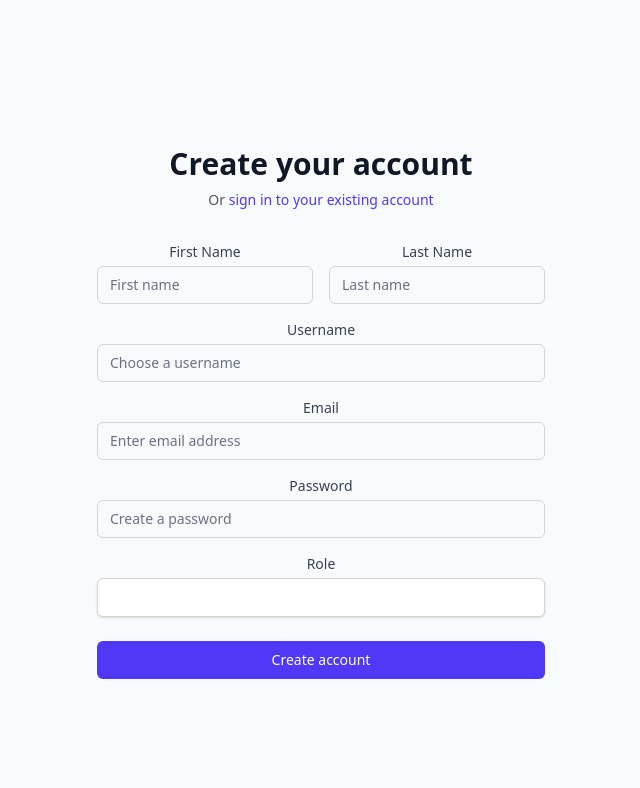
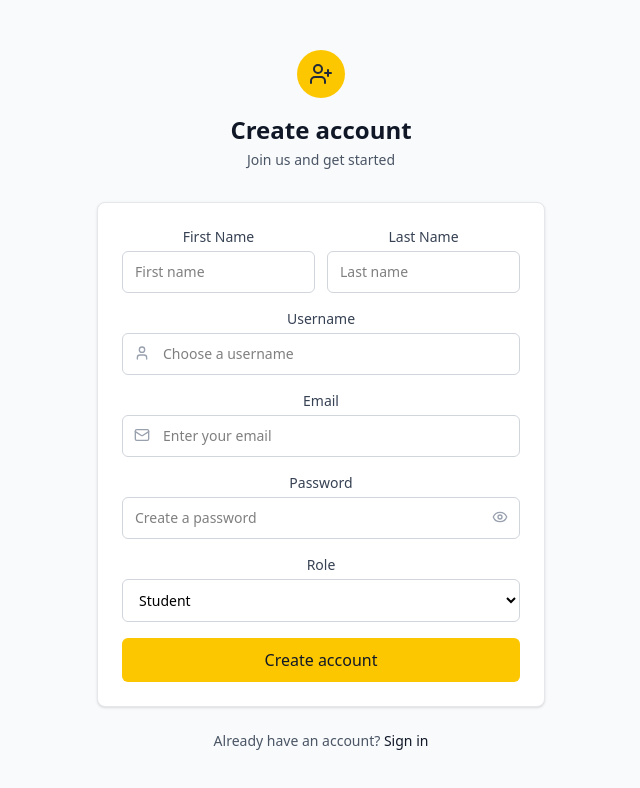
Before and after one commit to habibFRH/frontendrevconseil-elearning-, a React (Vite) app: page /register in a window 1280 px wide. Shown: the top 788 px of the page, without its empty margins (319-959 px from the left). Built offline with nearby package versions, Linux system fonts and the light colour scheme.

Commit message:
change the login/register design and add error handling for register

```diff
--- a/src/components/Login.tsx
+++ b/src/components/Login.tsx
@@ -2,6 +2,7 @@
 import React, { useState } from 'react';
 import { useAuth } from '../contexts/AuthContext';
 import type { LoginRequest } from '../types';
+import { Eye, EyeOff, Mail, Lock } from 'lucide-react';
 import { useNavigate } from 'react-router-dom';
 
 const Login: React.FC = () => {
@@ -11,7 +12,7 @@ const Login: React.FC = () => {
   });
   const [error, setError] = useState<string>('');
   const [isLoading, setIsLoading] = useState(false);
-
+  const [showPassword, setShowPassword] = useState(false);
   const { login } = useAuth();
   const navigate = useNavigate();
 
@@ -21,6 +22,10 @@ const Login: React.FC = () => {
       ...prev,
       [name]: value,
     }));
+  };
+
+  const navigateToRegister = () => {
+    navigate('/register');
   };
 
   const handleSubmit = async (e: React.FormEvent) => {
@@ -39,74 +44,100 @@ const Login: React.FC = () => {
   };
 
   return (
-    <div className="min-h-screen w-screen flex items-center justify-center bg-gray-50 py-12 px-4 sm:px-6 lg:px-8">
-      <div className="max-w-md w-full space-y-8">
-        <div>
-          <h2 className="mt-6 text-center text-3xl font-extrabold text-gray-900">
-            Sign in to your account
-          </h2>
-          <p className="mt-2 text-center text-sm text-gray-600">
-            Or{' '}
-            <button
-              onClick={() => navigate('/register')}
-              className="font-medium text-indigo-600 hover:text-indigo-500"
-            >
-              create a new account
-            </button>
-          </p>
+    <div className="min-h-screen bg-gray-50 flex items-center justify-center p-6">
+      <div className="w-full max-w-sm">
+        {/* Header */}
+        <div className="text-center mb-8">
+          <div className="inline-flex items-center justify-center w-12 h-12 bg-yellow-400 rounded-full mb-4">
+            <Lock className="w-6 h-6 text-gray-800" />
+          </div>
+          <h1 className="text-2xl font-bold text-gray-900 mb-1">Welcome back</h1>
+          <p className="text-gray-600 text-sm">Sign in to your account</p>
         </div>
 
-        <form className="mt-8 space-y-6" onSubmit={handleSubmit}>
+        {/* Card */}
+        <div className="bg-white rounded-lg shadow-sm border border-gray-200 p-6">
+          {/* Error message */}
           {error && (
-            <div className="bg-red-100 border border-red-400 text-red-700 px-4 py-3 rounded">
+            <div className="bg-red-50 border border-red-200 text-red-700 text-sm px-3 py-2 rounded-md mb-4">
               {error}
             </div>
           )}
 
           <div className="space-y-4">
+            {/* Email field */}
             <div>
-              <label htmlFor="usernameOrEmail" className="block text-sm font-medium text-gray-700">
-                Username or Email
+              <label htmlFor="usernameOrEmail" className="block text-sm font-medium text-gray-700 mb-1">
+                Email or Username
               </label>
-              <input
-                id="usernameOrEmail"
-                name="usernameOrEmail"
-                type="text"
-                required
-                value={formData.usernameOrEmail}
-                onChange={handleChange}
-                className="mt-1 appearance-none relative block w-full px-3 py-2 border border-gray-300 placeholder-gray-500 text-gray-900 rounded-md focus:outline-none focus:ring-indigo-500 focus:border-indigo-500 focus:z-10 sm:text-sm"
-                placeholder="Enter username or email"
-              />
+              <div className="relative">
+                <Mail className="absolute left-3 top-3 h-4 w-4 text-black" />
+                <input
+                  id="usernameOrEmail"
+                  name="usernameOrEmail"
+                  type="text"
+                  value={formData.usernameOrEmail}
+                  onChange={handleChange}
+                  className="w-full text-black pl-10 pr-3 py-2.5 border border-gray-300 rounded-md text-sm focus:outline-none focus:ring-2 focus:ring-yellow-400 focus:border-yellow-400 transition-colors"
+                  placeholder="Enter your email or username"
+                />
+              </div>
             </div>
 
+            {/* Password field */}
             <div>
-              <label htmlFor="password" className="block text-sm font-medium text-gray-700">
+              <label htmlFor="password" className="block text-sm font-medium text-gray-700 mb-1">
                 Password
               </label>
-              <input
-                id="password"
-                name="password"
-                type="password"
-                required
-                value={formData.password}
-                onChange={handleChange}
-                className="mt-1 appearance-none relative block w-full px-3 py-2 border border-gray-300 placeholder-gray-500 text-gray-900 rounded-md focus:outline-none focus:ring-indigo-500 focus:border-indigo-500 focus:z-10 sm:text-sm"
-                placeholder="Enter password"
-              />
+              <div className="relative">
+                <Lock className="absolute left-3 top-3 h-4 w-4 text-gray-400" />
+                <input
+                  id="password"
+                  name="password"
+                  type={showPassword ? "text" : "password"}
+                  value={formData.password}
+                  onChange={handleChange}
+                  className="w-full text-black pl-10 pr-10 py-2.5 border border-gray-300 rounded-md text-sm focus:outline-none focus:ring-2 focus:ring-yellow-400 focus:border-yellow-400 transition-colors"
+                  placeholder="Enter your password"
+                />
+                <button
+                  type="button"
+                  onClick={() => setShowPassword(!showPassword)}
+                  className="absolute right-3 top-3 text-gray-400 hover:text-gray-600"
+                >
+                  {showPassword ? <EyeOff className="h-4 w-4" /> : <Eye className="h-4 w-4" />}
+                </button>
+              </div>
             </div>
-          </div>
 
-          <div>
+            {/* Submit button */}
             <button
-              type="submit"
+              onClick={handleSubmit}
               disabled={isLoading}
-              className="group relative w-full flex justify-center py-2 px-4 border border-transparent text-sm font-medium rounded-md text-white bg-indigo-600 hover:bg-indigo-700 focus:outline-none focus:ring-2 focus:ring-offset-2 focus:ring-indigo-500 disabled:opacity-50 disabled:cursor-not-allowed"
+              className="w-full bg-yellow-400 hover:bg-yellow-500 text-gray-900 font-medium py-2.5 px-4 rounded-md transition-colors duration-200 disabled:opacity-50 disabled:cursor-not-allowed"
             >
-              {isLoading ? 'Signing in...' : 'Sign in'}
+              {isLoading ? (
+                <div className="flex items-center justify-center">
+                  <div className="w-4 h-4 border-2 border-gray-600 border-t-transparent rounded-full animate-spin mr-2"></div>
+                  Signing in...
+                </div>
+              ) : (
+                'Sign in'
+              )}
             </button>
           </div>
-        </form>
+        </div>
+
+        {/* Footer */}
+        <p className="text-center text-sm text-gray-600 mt-6">
+          Don't have an account?{' '}
+          <button
+            onClick={navigateToRegister}
+            className="text-gray-900 font-medium hover:text-yellow-600 transition-colors"
+          >
+            Sign up
+          </button>
+        </p>
       </div>
     </div>
   );
--- a/src/components/Register.tsx
+++ b/src/components/Register.tsx
@@ -4,6 +4,7 @@ import { useAuth } from '../contexts/AuthContext';
 import type { RegisterRequest } from '../types';
 import { Role } from '../types';
 import { useNavigate } from 'react-router-dom';
+import { Eye, EyeOff, User, Mail, UserPlus } from 'lucide-react';
 
 const Register: React.FC = () => {
   const [formData, setFormData] = useState<RegisterRequest>({
@@ -15,8 +16,9 @@ const Register: React.FC = () => {
     role: Role.STUDENT,
   });
   const [error, setError] = useState<string>('');
+  const [fieldErrors, setFieldErrors] = useState<{[key: string]: string}>({});
   const [isLoading, setIsLoading] = useState(false);
-
+  const [showPassword, setShowPassword] = useState(false);
   const { register } = useAuth();
   const navigate = useNavigate();
 
@@ -26,160 +28,301 @@ const Register: React.FC = () => {
       ...prev,
       [name]: value,
     }));
+    // Clear field error when user starts typing
+    if (fieldErrors[name]) {
+      setFieldErrors(prev => ({
+        ...prev,
+        [name]: ''
+      }));
+    }
+  };
+
+  const navigateToLogin = () => {
+    navigate('/login');
   };
 
   const handleSubmit = async (e: React.FormEvent) => {
     e.preventDefault();
     setError('');
+    setFieldErrors({});
     setIsLoading(true);
 
     try {
       await register(formData);
       navigate('/dashboard');
     } catch (err: any) {
-      setError(err.response?.data?.error || 'Registration failed. Please try again.');
+      console.error('Registration error:', err);
+      console.error('Full error response:', err.response);
+
+      if (err.response?.status === 400 && err.response?.data) {
+        const errorData = err.response.data;
+        console.error('Error data:', errorData);
+
+        // Handle backend validation errors - show exact messages
+        if (typeof errorData === 'string') {
+          // If error is just a string, show it as general error
+          setError(errorData);
+        } else if (errorData && typeof errorData === 'object') {
+          // Check if we have structured validation errors from backend
+          if (errorData.errors && typeof errorData.errors === 'object') {
+            // Handle field-specific errors from backend
+            const backendFieldErrors = errorData.errors;
+            const newFieldErrors: {[key: string]: string} = {};
+
+            // Map backend field errors directly
+            Object.keys(backendFieldErrors).forEach(field => {
+              newFieldErrors[field] = backendFieldErrors[field];
+            });
+
+            if (Object.keys(newFieldErrors).length > 0) {
+              setFieldErrors(newFieldErrors);
+              // Also show general message if available
+              if (errorData.message) {
+                setError(errorData.message);
+              }
+            } else {
+              setError(errorData.message || 'Validation failed. Please check your input.');
+            }
+          } else if (errorData.error && typeof errorData.error === 'string') {
+            // Parse the error string to extract field-specific messages (fallback)
+            const errorMessage = errorData.error;
+            const newFieldErrors: {[key: string]: string} = {};
+
+            // Extract exact messages from backend validation errors
+            if (errorMessage.includes('Username must be between 3 and 50 characters')) {
+              newFieldErrors.username = 'Username must be between 3 and 50 characters';
+            }
+            if (errorMessage.includes('Email should be valid')) {
+              newFieldErrors.email = 'Email should be valid';
+            }
+            if (errorMessage.includes('Password must be at least 6 characters')) {
+              newFieldErrors.password = 'Password must be at least 6 characters';
+            }
+            if (errorMessage.includes('First name is required')) {
+              newFieldErrors.firstName = 'First name is required';
+            }
+            if (errorMessage.includes('Last name is required')) {
+              newFieldErrors.lastName = 'Last name is required';
+            }
+
+            // If we found field-specific errors, display them
+            if (Object.keys(newFieldErrors).length > 0) {
+              setFieldErrors(newFieldErrors);
+            } else {
+              // Show the full error message if we couldn't parse field errors
+              setError(errorMessage);
+            }
+          } else {
+            // Fallback: show any error message we can find
+            setError(errorData.message || errorData.error || 'Registration failed. Please try again.');
+          }
+        } else {
+          setError('Registration failed. Please try again.');
+        }
+      } else {
+        setError('Registration failed. Please try again.');
+      }
     } finally {
       setIsLoading(false);
     }
   };
 
   return (
-    <div className="min-h-screen flex items-center justify-center bg-gray-50 py-12 px-4 sm:px-6 lg:px-8">
-      <div className="max-w-md w-full space-y-8">
-        <div>
-          <h2 className="mt-6 text-center text-3xl font-extrabold text-gray-900">
-            Create your account
-          </h2>
-          <p className="mt-2 text-center text-sm text-gray-600">
-            Or{' '}
-            <button
-              onClick={() => navigate('/login')}
-              className="font-medium text-indigo-600 hover:text-indigo-500"
-            >
-              sign in to your existing account
-            </button>
-          </p>
+    <div className="min-h-screen bg-gray-50 flex items-center justify-center p-6">
+      <div className="w-full max-w-md">
+        {/* Header */}
+        <div className="text-center mb-8">
+          <div className="inline-flex items-center justify-center w-12 h-12 bg-yellow-400 rounded-full mb-4">
+            <UserPlus className="w-6 h-6 text-gray-800" />
+          </div>
+          <h1 className="text-2xl font-bold text-gray-900 mb-1">Create account</h1>
+          <p className="text-gray-600 text-sm">Join us and get started</p>
         </div>
 
-        <form className="mt-8 space-y-6" onSubmit={handleSubmit}>
+        {/* Card */}
+        <div className="bg-white rounded-lg shadow-sm border border-gray-200 p-6">
+          {/* Error message */}
           {error && (
-            <div className="bg-red-100 border border-red-400 text-red-700 px-4 py-3 rounded">
+            <div className="bg-red-50 border border-red-200 text-red-700 text-sm px-3 py-2 rounded-md mb-4">
               {error}
             </div>
           )}
 
           <div className="space-y-4">
-            <div className="grid grid-cols-2 gap-4">
+            {/* First and Last Name */}
+            <div className="grid grid-cols-2 gap-3">
               <div>
-                <label htmlFor="firstName" className="block text-sm font-medium text-gray-700">
+                <label htmlFor="firstName" className="block text-sm font-medium text-gray-700 mb-1">
                   First Name
                 </label>
                 <input
                   id="firstName"
                   name="firstName"
                   type="text"
-                  required
                   value={formData.firstName}
                   onChange={handleChange}
-                  className="mt-1 appearance-none relative block w-full px-3 py-2 border border-gray-300 placeholder-gray-500 text-gray-900 rounded-md focus:outline-none focus:ring-indigo-500 focus:border-indigo-500 sm:text-sm"
+                  className={`w-full text-black px-3 py-2.5 border rounded-md text-sm focus:outline-none focus:ring-2 transition-colors ${
+                    fieldErrors.firstName
+                      ? 'border-red-300 focus:ring-red-400 focus:border-red-400'
+                      : 'border-gray-300 focus:ring-yellow-400 focus:border-yellow-400'
+                  }`}
                   placeholder="First name"
                 />
+                {fieldErrors.firstName && (
+                  <p className="mt-1 text-xs text-red-600">{fieldErrors.firstName}</p>
+                )}
               </div>
-
               <div>
-                <label htmlFor="lastName" className="block text-sm font-medium text-gray-700">
+                <label htmlFor="lastName" className="block text-sm font-medium text-gray-700 mb-1">
                   Last Name
                 </label>
                 <input
                   id="lastName"
                   name="lastName"
                   type="text"
-                  required
                   value={formData.lastName}
                   onChange={handleChange}
-                  className="mt-1 appearance-none relative block w-full px-3 py-2 border border-gray-300 placeholder-gray-500 text-gray-900 rounded-md focus:outline-none focus:ring-indigo-500 focus:border-indigo-500 sm:text-sm"
+                  className={`w-full text-black px-3 py-2.5 border rounded-md text-sm focus:outline-none focus:ring-2 transition-colors ${
+                    fieldErrors.lastName
+                      ? 'border-red-300 focus:ring-red-400 focus:border-red-400'
+                      : 'border-gray-300 focus:ring-yellow-400 focus:border-yellow-400'
+                  }`}
                   placeholder="Last name"
                 />
+                {fieldErrors.lastName && (
+                  <p className="mt-1 text-xs text-red-600">{fieldErrors.lastName}</p>
+                )}
               </div>
             </div>
 
+            {/* Username */}
             <div>
-              <label htmlFor="username" className="block text-sm font-medium text-gray-700">
+              <label htmlFor="username" className="block text-sm font-medium text-gray-700 mb-1">
                 Username
               </label>
+              <div className="relative">
+                <User className="absolute left-3 top-3 h-4 w-4 text-gray-400" />
                 <input
                   id="username"
                   name="username"
                   type="text"
-                required
                   value={formData.username}
                   onChange={handleChange}
-                className="mt-1 appearance-none relative block w-full px-3 py-2 border border-gray-300 placeholder-gray-500 text-gray-900 rounded-md focus:outline-none focus:ring-indigo-500 focus:border-indigo-500 sm:text-sm"
+                  className={`w-full text-black pl-10 pr-3 py-2.5 border rounded-md text-sm focus:outline-none focus:ring-2 transition-colors ${
+                    fieldErrors.username
+                      ? 'border-red-300 focus:ring-red-400 focus:border-red-400'
+                      : 'border-gray-300 focus:ring-yellow-400 focus:border-yellow-400'
+                  }`}
                   placeholder="Choose a username"
                 />
               </div>
+              {fieldErrors.username && (
+                <p className="mt-1 text-xs text-red-600">{fieldErrors.username}</p>
+              )}
+            </div>
 
+            {/* Email */}
             <div>
-              <label htmlFor="email" className="block text-sm font-medium text-gray-700">
+              <label htmlFor="email" className="block text-sm font-medium text-gray-700 mb-1">
                 Email
               </label>
+              <div className="relative">
+                <Mail className="absolute left-3 top-3 h-4 w-4 text-gray-400" />
                 <input
                   id="email"
                   name="email"
                   type="email"
-                required
                   value={formData.email}
                   onChange={handleChange}
-                className="mt-1 appearance-none relative block w-full px-3 py-2 border border-gray-300 placeholder-gray-500 text-gray-900 rounded-md focus:outline-none focus:ring-indigo-500 focus:border-indigo-500 sm:text-sm"
-                placeholder="Enter email address"
+                  className={`w-full text-black pl-10 pr-3 py-2.5 border rounded-md text-sm focus:outline-none focus:ring-2 transition-colors ${
+                    fieldErrors.email
+                      ? 'border-red-300 focus:ring-red-400 focus:border-red-400'
+                      : 'border-gray-300 focus:ring-yellow-400 focus:border-yellow-400'
+                  }`}
+                  placeholder="Enter your email"
                 />
               </div>
+              {fieldErrors.email && (
+                <p className="mt-1 text-xs text-red-600">{fieldErrors.email}</p>
+              )}
+            </div>
 
+            {/* Password */}
             <div>
-              <label htmlFor="password" className="block text-sm font-medium text-gray-700">
+              <label htmlFor="password" className="block text-sm font-medium text-gray-700 mb-1">
                 Password
               </label>
+              <div className="relative">
                 <input
                   id="password"
                   name="password"
-                type="password"
-                required
+                  type={showPassword ? "text" : "password"}
                   value={formData.password}
                   onChange={handleChange}
-                className="mt-1 appearance-none relative block w-full px-3 py-2 border border-gray-300 placeholder-gray-500 text-gray-900 rounded-md focus:outline-none focus:ring-indigo-500 focus:border-indigo-500 sm:text-sm"
+                  className={`w-full text-black pr-10 py-2.5 px-3 border rounded-md text-sm focus:outline-none focus:ring-2 transition-colors ${
+                    fieldErrors.password
+                      ? 'border-red-300 focus:ring-red-400 focus:border-red-400'
+                      : 'border-gray-300 focus:ring-yellow-400 focus:border-yellow-400'
+                  }`}
                   placeholder="Create a password"
                 />
+                <button
+                  type="button"
+                  onClick={() => setShowPassword(!showPassword)}
+                  className="absolute right-3 top-3 text-gray-400 hover:text-gray-600"
+                >
+                  {showPassword ? <EyeOff className="h-4 w-4" /> : <Eye className="h-4 w-4" />}
+                </button>
+              </div>
+              {fieldErrors.password && (
+                <p className="mt-1 text-xs text-red-600">{fieldErrors.password}</p>
+              )}
             </div>
 
+            {/* Role */}
             <div>
-              <label htmlFor="role" className="block text-sm font-medium text-gray-700">
+              <label htmlFor="role" className="block text-sm font-medium text-gray-700 mb-1">
                 Role
               </label>
               <select
                 id="role"
                 name="role"
-                required
                 value={formData.role}
                 onChange={handleChange}
-                className="mt-1 block w-full px-3 py-2 border border-gray-300 bg-white rounded-md shadow-sm focus:outline-none focus:ring-indigo-500 focus:border-indigo-500 sm:text-sm"
+                className="w-full text-black px-3 py-2.5 border border-gray-300 rounded-md text-sm focus:outline-none focus:ring-2 focus:ring-yellow-400 focus:border-yellow-400 transition-colors bg-white"
               >
-                <option value={Role.STUDENT}>Student</option>
-                <option value={Role.TEACHER}>Teacher</option>
-                <option value={Role.ADMIN}>Administrator</option>
+                <option value="STUDENT">Student</option>
               </select>
+            </div>
+
+            {/* Submit button */}
+            <button
+              onClick={handleSubmit}
+              disabled={isLoading}
+              className="w-full bg-yellow-400 hover:bg-yellow-500 text-gray-900 font-medium py-2.5 px-4 rounded-md transition-colors duration-200 disabled:opacity-50 disabled:cursor-not-allowed"
+            >
+              {isLoading ? (
+                <div className="flex items-center justify-center">
+                  <div className="w-4 h-4 border-2 border-gray-600 border-t-transparent rounded-full animate-spin mr-2"></div>
+                  Creating account...
+                </div>
+              ) : (
+                'Create account'
+              )}
+            </button>
           </div>
         </div>
 
-          <div>
+        {/* Footer */}
+        <p className="text-center text-sm text-gray-600 mt-6">
+          Already have an account?{' '}
           <button
-              type="submit"
-              disabled={isLoading}
-              className="group relative w-full flex justify-center py-2 px-4 border border-transparent text-sm font-medium rounded-md text-white bg-indigo-600 hover:bg-indigo-700 focus:outline-none focus:ring-2 focus:ring-offset-2 focus:ring-indigo-500 disabled:opacity-50 disabled:cursor-not-allowed"
+            onClick={navigateToLogin}
+            className="text-gray-900 font-medium hover:text-yellow-600 transition-colors"
           >
-              {isLoading ? 'Creating account...' : 'Create account'}
+            Sign in
           </button>
-          </div>
-        </form>
+        </p>
       </div>
     </div>
   );
```
Lines whose indentation alone changed are shown as unchanged.
